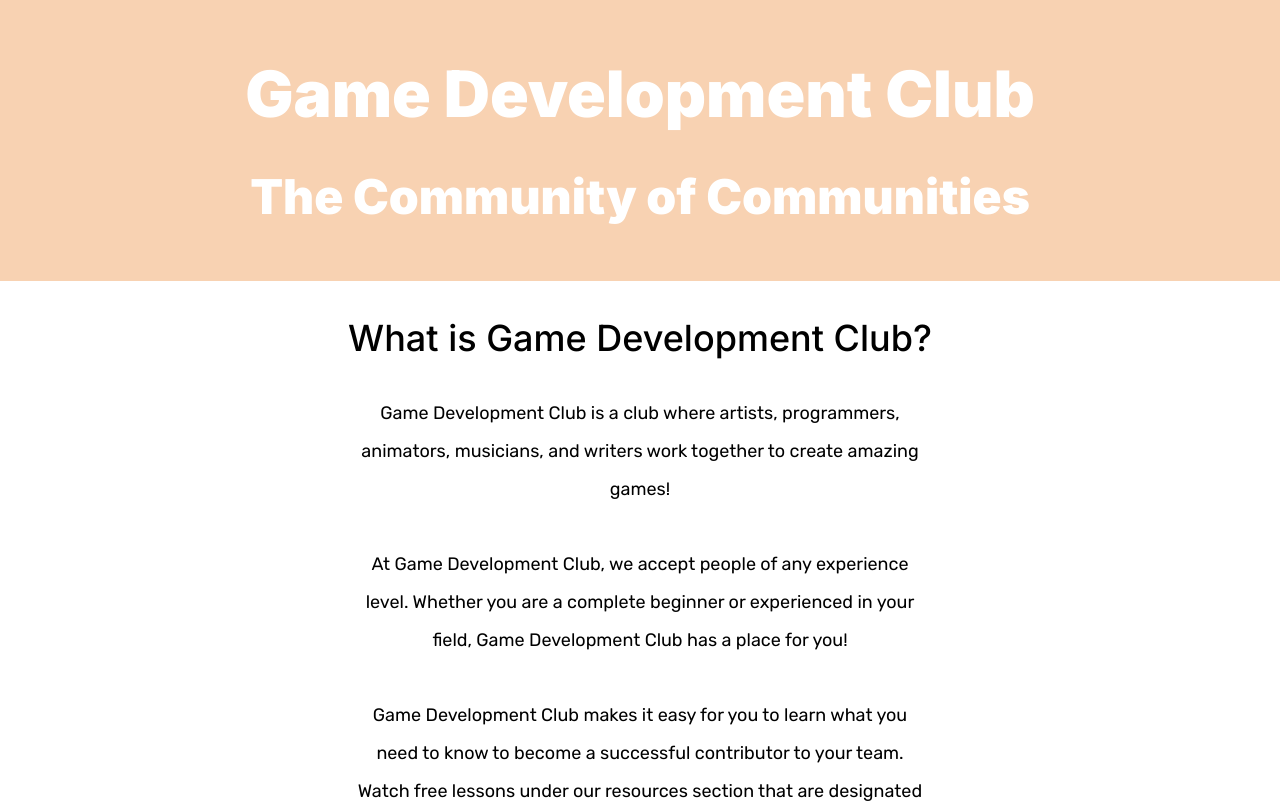
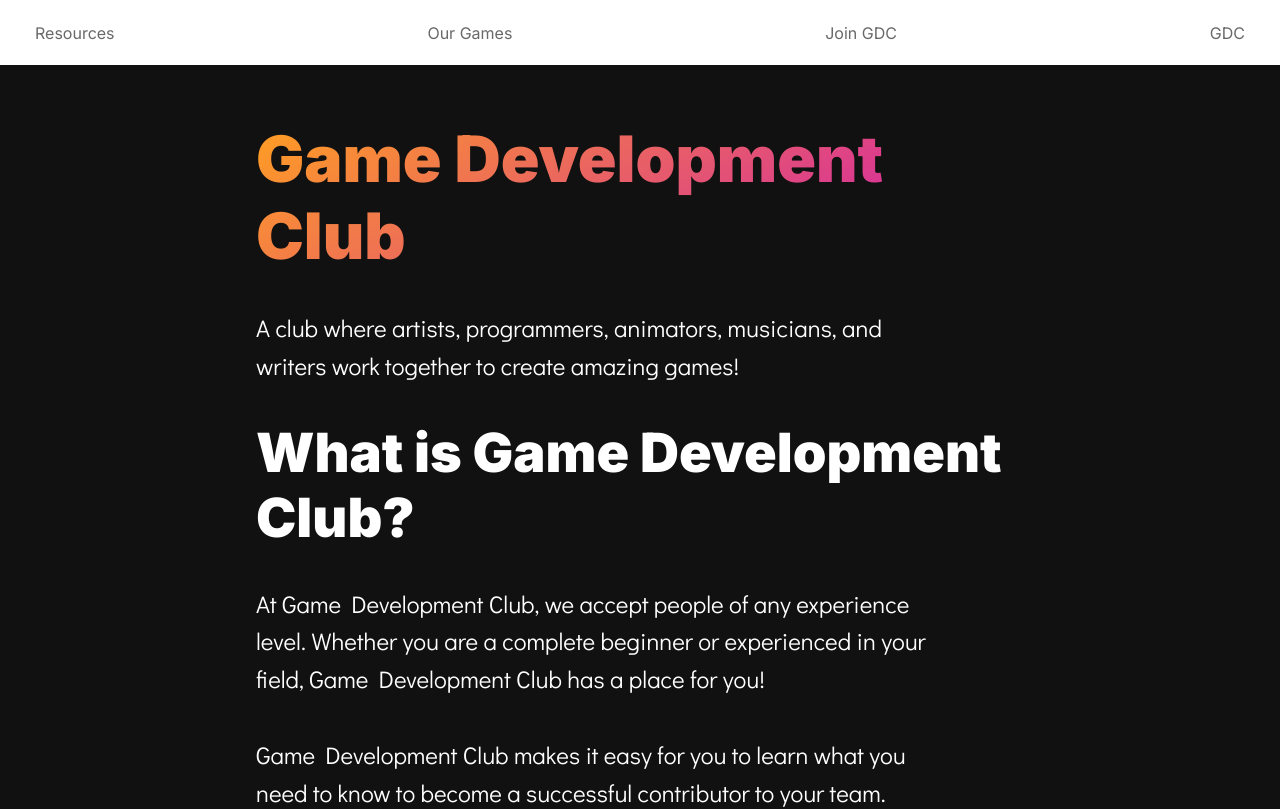
Before and after one commit to estebangarcia21/gdc-website, a React (Create React App) app in the folder website/: page / in a window 1280 px wide. Shown: the top 809 px of the page. Built offline with nearby package versions, Linux system fonts and the light colour scheme; the HTML template or start-up script is replaced by a standard one.

Commit message:
Changed animation library to Framer Motion and updated Home design

```diff
--- a/website/package.json
+++ b/website/package.json
@@ -10,12 +10,12 @@
     "@types/d3-ease": "^2.0.0",
     "@types/react-router-dom": "^5.1.5",
     "d3-ease": "^2.0.0",
+    "framer-motion": "^2.9.1",
     "graphql": "^15.3.0",
     "react": "^16.13.1",
     "react-dom": "^16.13.1",
     "react-router-dom": "^5.2.0",
     "react-scripts": "3.4.3",
-    "react-spring": "^8.0.27",
     "react-visibility-sensor": "^5.1.1",
     "typescript": "^4.0.3"
   },
--- a/website/src/App.tsx
+++ b/website/src/App.tsx
@@ -5,6 +5,7 @@ import Home from './pages/Home';
 import { ApolloClient, ApolloProvider, InMemoryCache } from '@apollo/client';
 import OurGames from './pages/OurGames';
 import About from './pages/About';
+import Navbar from './assets/components/Navbar';
 
 const client = new ApolloClient({
     uri: 'http://localhost:4000/graphql',
@@ -14,6 +15,8 @@ const client = new ApolloClient({
 const App: React.FC = () => {
     return (
         <ApolloProvider client={client}>
+            <Navbar />
+
             <Router>
                 <Switch>
                     <Route exact path='/' component={Home} />
--- /dev/null
+++ b/website/src/assets/components/Navbar.tsx
@@ -0,0 +1,19 @@
+import React from 'react';
+
+const Navbar: React.FC = () => {
+    return (
+        <div id='navbar'>
+            <a href='/resources'>Resources</a>
+            <a href='/our-games'>Our Games</a>
+            <a id='join-button' href='/join-gdc'>
+                Join GDC
+            </a>
+
+            <a id='gdc-logo' href='/'>
+                GDC
+            </a>
+        </div>
+    );
+};
+
+export default Navbar;
--- a/website/src/assets/scss/App.css
+++ b/website/src/assets/scss/App.css
@@ -1,18 +1,16 @@
 @import url("https://fonts.googleapis.com/css2?family=Inter:wght@400;500;900&family=Rubik&display=swap");
+@import url("https://fonts.googleapis.com/css2?family=Rokkitt:wght@800&display=swap");
+@import url("https://fonts.googleapis.com/css2?family=Didact+Gothic&display=swap");
 .background-a {
   width: 100%;
-  background-color: #f8d2b2;
+  background-color: #111;
   padding: 20px 0px;
-}
-
-.background-a h1, .background-a body h2, body .background-a h2, .background-a body h4, body .background-a h4,
-.background-a h2 {
   color: white;
 }
 
 .background-b {
   width: 100%;
-  background-image: linear-gradient(78deg, #f8d2b2, #f5b8b8);
+  background-image: #222;
   padding: 20px 0px;
 }
 
@@ -36,10 +34,8 @@
   display: -webkit-box;
   display: -ms-flexbox;
   display: flex;
-  -webkit-box-pack: center;
-      -ms-flex-pack: center;
-          justify-content: center;
   margin-bottom: 20px;
+  margin-left: 20%;
 }
 
 #info-cards-container {
@@ -85,37 +81,48 @@ body {
   padding: 0px;
 }
 
-body a {
-  text-decoration: none;
+body p,
+body h1,
+body h2,
+body h4,
+body h2,
+body h3,
+body h4 {
+  margin: 35px 20%;
 }
 
 body p {
-  font-family: 'Rubik', sans-serif;
-  font-size: 18px;
+  font-family: 'Didact Gothic', sans-serif;
+  font-size: 24px;
   line-height: 1cm;
-  text-align: center;
-  margin: 35px 30px;
+  text-align: left;
+  max-width: 50ch;
+  color: inherit;
 }
 
-body h1, body h2, body h4 {
+
+body h1,
+body h2,
+body h4 {
   font-family: 'Inter', sans-serif;
   font-size: 64px;
-  display: block;
-  font-weight: 600;
-  text-align: center;
-  margin: 35px 30px;
+  background: linear-gradient(145deg, #ff9f22, #c1b);
+  -webkit-text-fill-color: transparent;
+  box-decoration-break: clone;
+  -webkit-box-decoration-break: clone;
+  background-clip: text;
+  -webkit-background-clip: text;
 }
 
 body h2 {
+  font-weight: 600;
   font-size: 48px;
 }
 
 body h3 {
   font-family: 'Inter', sans-serif;
-  font-size: 36px;
-  font-weight: 500;
-  text-align: center;
-  margin: 35px 30px 35px 30px;
+  font-size: 54px;
+  font-weight: 560000;
 }
 
 body h4 {
@@ -129,6 +136,7 @@ body ul {
   font-size: 18px;
   line-height: 0.8cm;
   margin: 0px;
+  padding: 0px;
 }
 
 body li {
@@ -146,15 +154,63 @@ body li {
           box-shadow: 0 4px 8px 0 rgba(0, 0, 0, 0.225), 0 6px 20px 0 rgba(0, 0, 0, 0.125);
 }
 
+#navbar {
+  width: 100%;
+  height: 65px;
+  display: -webkit-box;
+  display: -ms-flexbox;
+  display: flex;
+  -webkit-box-pack: justify;
+      -ms-flex-pack: justify;
+          justify-content: space-between;
+  -webkit-box-align: center;
+      -ms-flex-align: center;
+          align-items: center;
+}
+
+#navbar a {
+  font-family: 'Inter', sans-serif;
+  font-size: 16px;
+  text-decoration: none;
+  margin: 0px 35px;
+  -webkit-transition: color 0.2s ease;
+  transition: color 0.2s ease;
+  background-color: white;
+  color: #696969;
+}
+
+#navbar a:hover {
+  color: black;
+}
+
+#navbar #gdc-logo {
+  color: #696969;
+}
+
 @media only screen and (max-width: 600px) {
   body p,
   body h3 {
     text-align: left;
   }
+  body p,
+  body h1,
+  body h2,
+  body h4,
+  body h2,
+  body h3,
+  body h4 {
+    margin: 35px 20px;
+  }
+  body h3 {
+    font-size: 40px;
+  }
 }
 
 @media only screen and (max-width: 525px) {
-  body h1, body h2, body h4 {
+
+  body h1,
+  body h2,
+  body h4 {
     font-size: 50px;
   }
   body h2 {
--- a/website/src/assets/scss/App.scss
+++ b/website/src/assets/scss/App.scss
@@ -1,52 +1,59 @@
 @import './home';
 
 @import url('https://fonts.googleapis.com/css2?family=Inter:wght@400;500;900&family=Rubik&display=swap');
+@import url('https://fonts.googleapis.com/css2?family=Rokkitt:wght@800&display=swap');
+@import url('https://fonts.googleapis.com/css2?family=Didact+Gothic&display=swap');
 
 body {
     margin: 0px;
     padding: 0px;
 
-    a {
-        text-decoration: none;
+    p,
+    h1,
+    h2,
+    h3,
+    h4 {
+        margin: 35px 20%;
     }
 
     p {
-        font-family: 'Rubik', sans-serif;
-        font-size: 18px;
+        font-family: 'Didact Gothic', sans-serif;
+        font-size: 24px;
         line-height: 1cm;
 
-        text-align: center;
+        text-align: left;
 
-        margin: 35px 30px;
+        max-width: 50ch;
+
+        color: inherit;
     }
 
     h1 {
         font-family: 'Inter', sans-serif;
         font-size: 64px;
 
-        display: block;
+        background: linear-gradient(145deg, rgb(255, 159, 34), #c1b);
+        -webkit-text-fill-color: transparent;
 
-        font-weight: 600;
+        box-decoration-break: clone;
+        -webkit-box-decoration-break: clone;
 
-        text-align: center;
-        margin: 35px 30px;
+        background-clip: text;
+        -webkit-background-clip: text;
     }
 
     h2 {
         @extend h1;
 
+        font-weight: 600;
         font-size: 48px;
     }
 
     h3 {
         font-family: 'Inter', sans-serif;
-        font-size: 36px;
+        font-size: 54px;
 
-        font-weight: 500;
-
-        text-align: center;
-
-        margin: 35px 30px 35px 30px;
+        font-weight: 560000;
     }
 
     h4 {
@@ -64,6 +71,7 @@ body {
         line-height: 0.8cm;
 
         margin: 0px;
+        padding: 0px;
     }
 
     li {
@@ -86,11 +94,56 @@ body {
         0 6px 20px 0 rgba(0, 0, 0, $intensity - 0.1);
 }
 
+#navbar {
+    width: 100%;
+    height: 65px;
+
+    display: flex;
+    justify-content: space-between;
+    align-items: center;
+
+    a {
+        font-family: 'Inter', sans-serif;
+        font-size: 16px;
+
+        text-decoration: none;
+        margin: 0px 35px;
+
+        transition: color 0.2s ease;
+
+        background-color: white;
+        color: #696969;
+    }
+
+    a:hover {
+        color: black;
+    }
+
+    #gdc-logo {
+        color: #696969;
+    }
+
+    #join-button {
+    }
+}
+
 @media only screen and (max-width: 600px) {
     body {
         p,
         h3 {
             text-align: left;
+        }
+
+        p,
+        h1,
+        h2,
+        h3,
+        h4 {
+            margin: 35px 20px;
+        }
+
+        h3 {
+            font-size: 40px;
         }
     }
 }
--- a/website/src/assets/scss/_home.scss
+++ b/website/src/assets/scss/_home.scss
@@ -1,19 +1,16 @@
 .background-a {
     width: 100%;
 
-    background-color: #f8d2b2;
+    background-color: #111;
     padding: 20px 0px;
 
-    h1,
-    h2 {
-        color: white;
-    }
+    color: white;
 }
 
 .background-b {
     width: 100%;
 
-    background-image: linear-gradient(78deg, #f8d2b2, #f5b8b8);
+    background-image: #222;
     padding: 20px 0px;
 
     h4 {
@@ -34,9 +31,9 @@
 
 #join-reasons-container {
     display: flex;
-    justify-content: center;
 
     margin-bottom: 20px;
+    margin-left: 20%;
 }
 
 #info-cards-container {
--- a/website/src/pages/Home.tsx
+++ b/website/src/pages/Home.tsx
@@ -1,6 +1,5 @@
-import * as easing from 'd3-ease';
+import { motion } from 'framer-motion';
 import React, { useState } from 'react';
-import { animated, useSpring } from 'react-spring';
 import VisibilitySensor from 'react-visibility-sensor';
 import animation_svg from '../assets/svgs/animation-motion.svg';
 import art_svg from '../assets/svgs/brush-paintbrush.svg';
@@ -32,20 +31,29 @@ const Home: React.FC = () => {
 
     return (
         <div>
-            <div id='home-banner' className='background-a'>
-                <h1>Game Development Club</h1>
-                <h2>The Community of Communities</h2>
-            </div>
+            <div className='background-a'>
+                <motion.div
+                    id='home-banner'
+                    initial='hidden'
+                    animate='visible'
+                    variants={{
+                        hidden: { opacity: 0 },
+                        visible: { opacity: 1 },
+                    }}
+                    transition={{
+                        duration: 0.45,
+                    }}
+                >
+                    <h1>Game Development Club</h1>
+                    <p>
+                        A club where artists, programmers, animators, musicians,
+                        and writers work together to create amazing games!
+                    </p>
+                </motion.div>
 
-            <h3>What is Game Development Club?</h3>
+                <h3>What is Game Development Club?</h3>
 
-            <div className='text-wrap'>
                 <p>
-                    Game Development Club is a club where artists, programmers,
-                    animators, musicians, and writers work together to create
-                    amazing games!
-                    <br />
-                    <br />
                     At Game Development Club, we accept people of any experience
                     level. Whether you are a complete beginner or experienced in
                     your field, Game Development Club has a place for you!
@@ -81,17 +89,22 @@ const Home: React.FC = () => {
                     });
                 }}
             >
-                <animated.div
-                    style={useSpring({
-                        config: {
-                            duration: 500,
-                            easing: easing.easeCubic,
+                <motion.div
+                    initial='hidden'
+                    animate={playedAnimations.joinTeamCards ? 'visible' : ''}
+                    variants={{
+                        hidden: {
+                            opacity: 0,
+                            translateY: '50px',
                         },
-                        opacity: playedAnimations.joinTeamCards ? 1 : 0,
-                        transform: playedAnimations.joinTeamCards
-                            ? 'translateY(0px)'
-                            : 'translateY(50px)',
-                    })}
+                        visible: {
+                            opacity: 1,
+                            translateY: '0px',
+                        },
+                    }}
+                    transition={{
+                        bounce: false,
+                    }}
                 >
                     <div className='background-b'>
                         <h4>Ready to join?</h4>
@@ -99,9 +112,8 @@ const Home: React.FC = () => {
 
                         <div id='info-cards-container'>
                             <Card title='Programmers' icon={programming_svg}>
-                                Tie the project together! Programmers connect
-                                all assets and bring the game to life through
-                                Unity and C#.
+                                Tie the project together! Combine all assets and
+                                bring the game to life through Unity and C#.
                             </Card>
                             <Card title='Artists' icon={art_svg}>
                                 Work together with other artists to create
@@ -123,8 +135,10 @@ const Home: React.FC = () => {
                             </Card>
                         </div>
                     </div>
-                </animated.div>
+                </motion.div>
             </VisibilitySensor>
+
+            <h3>Thanks!</h3>
         </div>
     );
 };
```
Also changed, not shown: website/src/assets/components/Header.tsx (deleted, +0 -7 lines), 2 other files (tests, documents, lock files or other folders).
